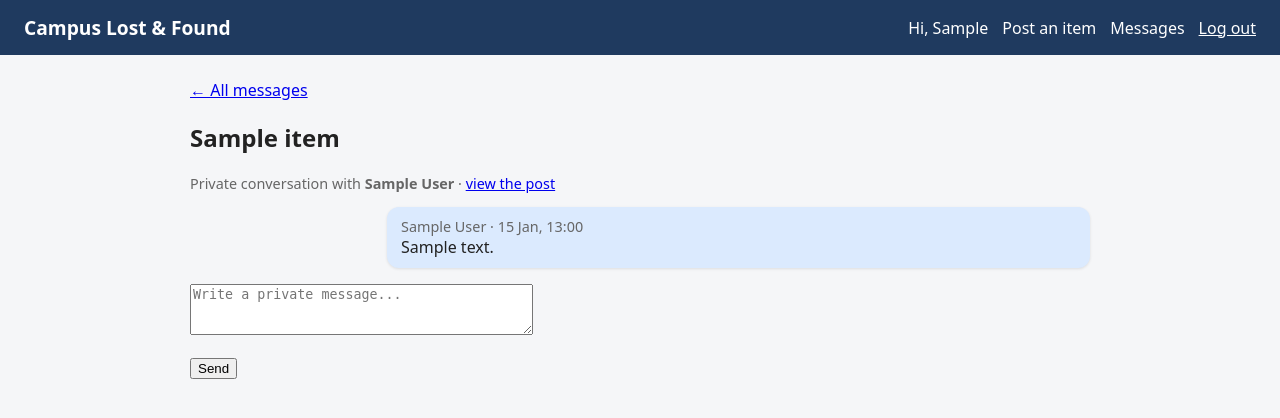
After one commit to ogutu21/campus_lostfound, a Django app: page /messages/1/ in a window 1280 px wide. The commit adds this page. Shown: the top 418 px of the page. Run offline with Django 5.2, Linux system fonts and the light colour scheme; a user stored in the database is signed in; tables that the repository leaves empty hold one stand-in row (values such as "Sample post").

Commit message:
Add private messaging

```diff
--- a/config/settings.py
+++ b/config/settings.py
@@ -66,6 +66,7 @@ TEMPLATES = [
                 "django.template.context_processors.request",
                 "django.contrib.auth.context_processors.auth",
                 "django.contrib.messages.context_processors.messages",
+                "items.context_processors.unread_messages",   # NEW: unread badge
             ],
         },
     },
--- a/items/admin.py
+++ b/items/admin.py
@@ -1,6 +1,6 @@
 from django.contrib import admin
 
-from .models import Comment, Item
+from .models import Comment, Item, Message, Thread
 
 
 @admin.register(Item)
@@ -11,3 +11,5 @@ class ItemAdmin(admin.ModelAdmin):
 
 
 admin.site.register(Comment)
+admin.site.register(Thread)
+admin.site.register(Message)
--- /dev/null
+++ b/items/context_processors.py
@@ -0,0 +1,16 @@
+from django.db.models import Q
+
+from .models import Message
+
+
+def unread_messages(request):
+    """Makes `unread_count` available in every template (for the nav badge)."""
+    if request.user.is_authenticated:
+        count = (
+            Message.objects.filter(is_read=False)
+            .filter(Q(thread__starter=request.user) | Q(thread__item__poster=request.user))
+            .exclude(sender=request.user)
+            .count()
+        )
+        return {"unread_count": count}
+    return {"unread_count": 0}
--- a/items/forms.py
+++ b/items/forms.py
@@ -1,6 +1,6 @@
 from django import forms
 
-from .models import Comment, Item
+from .models import Comment, Item, Message
 
 MAX_IMAGE_MB = 5
 
@@ -33,3 +33,11 @@ class CommentForm(forms.ModelForm):
         fields = ["body"]
         widgets = {"body": forms.Textarea(attrs={"rows": 3, "placeholder": "Write a comment..."})}
         labels = {"body": ""}
+
+
+class MessageForm(forms.ModelForm):
+    class Meta:
+        model = Message
+        fields = ["body"]
+        widgets = {"body": forms.Textarea(attrs={"rows": 3, "placeholder": "Write a private message..."})}
+        labels = {"body": ""}
--- a/items/models.py
+++ b/items/models.py
@@ -57,3 +57,37 @@ class Comment(models.Model):
 
     def __str__(self):
         return f"{self.author.id_number} on {self.item.title}"
+
+
+class Thread(models.Model):
+    """A private conversation about one item, between its poster and one other user."""
+    item = models.ForeignKey(Item, on_delete=models.CASCADE, related_name="threads")
+    starter = models.ForeignKey(settings.AUTH_USER_MODEL, on_delete=models.CASCADE,
+                                related_name="started_threads")
+    created_at = models.DateTimeField(auto_now_add=True)
+    updated_at = models.DateTimeField(auto_now=True)
+
+    class Meta:
+        ordering = ["-updated_at"]   # most recently active first
+        constraints = [
+            models.UniqueConstraint(fields=["item", "starter"],
+                                    name="one_thread_per_item_per_starter"),
+        ]
+
+    def __str__(self):
+        return f"{self.starter.id_number} about {self.item.title}"
+
+
+class Message(models.Model):
+    thread = models.ForeignKey(Thread, on_delete=models.CASCADE, related_name="messages")
+    sender = models.ForeignKey(settings.AUTH_USER_MODEL, on_delete=models.CASCADE,
+                               related_name="sent_messages")
+    body = models.TextField(max_length=1000)
+    created_at = models.DateTimeField(auto_now_add=True)
+    is_read = models.BooleanField(default=False)
+
+    class Meta:
+        ordering = ["created_at"]
+
+    def __str__(self):
+        return f"{self.sender.id_number}: {self.body[:30]}"
--- /dev/null
+++ b/items/templates/items/thread_detail.html
@@ -0,0 +1,28 @@
+{% extends "base.html" %}
+
+{% block title %}Conversation{% endblock %}
+
+{% block content %}
+<p><a href="{% url 'items:inbox' %}">&larr; All messages</a></p>
+
+<h2>{{ thread.item.title }}</h2>
+<p class="meta">
+  Private conversation with <strong>{{ other.get_full_name }}</strong> &middot;
+  <a href="{% url 'items:detail' thread.item.pk %}">view the post</a>
+</p>
+
+{% for m in chat %}
+  <div class="bubble {% if m.sender == user %}mine{% endif %}">
+    <div class="meta">{{ m.sender.get_full_name }} &middot; {{ m.created_at|date:"j M, H:i" }}</div>
+    {{ m.body|linebreaksbr }}
+  </div>
+{% empty %}
+  <p class="meta">No messages yet. Say hello below.</p>
+{% endfor %}
+
+<form method="post">
+  {% csrf_token %}
+  {{ form.as_p }}
+  <button type="submit">Send</button>
+</form>
+{% endblock %}
--- a/items/urls.py
+++ b/items/urls.py
@@ -11,5 +11,8 @@ urlpatterns = [
     path("<int:pk>/edit/", views.item_edit, name="edit"),
     path("<int:pk>/delete/", views.item_delete, name="delete"),
     path("<int:pk>/resolve/", views.item_resolve, name="resolve"),
+    path("<int:pk>/contact/", views.thread_start, name="thread_start"),
     path("comments/<int:pk>/delete/", views.comment_delete, name="comment_delete"),
+    path("messages/", views.inbox, name="inbox"),
+    path("messages/<int:pk>/", views.thread_detail, name="thread"),
 ]
--- a/items/views.py
+++ b/items/views.py
@@ -2,13 +2,13 @@ from django.conf import settings
 from django.contrib import messages
 from django.contrib.auth.decorators import login_required
 from django.core.paginator import Paginator
-from django.db.models import Q
+from django.db.models import Count, Q
 from django.http import HttpResponseForbidden
 from django.shortcuts import get_object_or_404, redirect, render
 from django.views.decorators.http import require_POST
 
-from .forms import CommentForm, ItemForm
-from .models import Comment, Item
+from .forms import CommentForm, ItemForm, MessageForm
+from .models import Comment, Item, Thread
 
 
 def item_list(request):
@@ -31,10 +31,9 @@ def item_list(request):
             | Q(location__icontains=query)
         )
 
-    paginator = Paginator(items, 10)                       # 10 posts per page
-    page_obj = paginator.get_page(request.GET.get("page"))  # safe for bad page numbers
+    paginator = Paginator(items, 10)
+    page_obj = paginator.get_page(request.GET.get("page"))
 
-    # Rebuild the filters as a query string, minus "page", for the Next/Previous links.
     params = request.GET.copy()
     params.pop("page", None)
 
@@ -134,3 +133,67 @@ def comment_delete(request, pk):
     item_pk = comment.item.pk
     comment.delete()
     return redirect("items:detail", pk=item_pk)
+
+
+# ---------- Private messaging ----------
+
+@login_required
+@require_POST
+def thread_start(request, pk):
+    """Open (or reuse) a private conversation with the poster of item `pk`."""
+    item = get_object_or_404(Item, pk=pk)
+    if item.poster == request.user:
+        messages.info(request, "This is your own post, so there is nobody to message.")
+        return redirect("items:detail", pk=item.pk)
+    thread, _created = Thread.objects.get_or_create(item=item, starter=request.user)
+    return redirect("items:thread", pk=thread.pk)
+
+
+@login_required
+def inbox(request):
+    user = request.user
+    threads = list(
+        Thread.objects.filter(Q(starter=user) | Q(item__poster=user))
+        .select_related("item", "item__poster", "starter")
+        .annotate(unread=Count(
+            "messages",
+            filter=Q(messages__is_read=False) & ~Q(messages__sender=user),
+        ))
+    )
+    for t in threads:
+        # The "other person" in this conversation, for display.
+        t.other = t.item.poster if user.pk == t.starter_id else t.starter
+    return render(request, "items/inbox.html", {"threads": threads})
+
+
+@login_required
+def thread_detail(request, pk):
+    thread = get_object_or_404(
+        Thread.objects.select_related("item", "item__poster", "starter"), pk=pk
+    )
+    # Authorization: only the two people in the conversation may open it.
+    if request.user.pk not in (thread.starter_id, thread.item.poster_id):
+        return HttpResponseForbidden("This conversation is private.")
+
+    if request.method == "POST":
+        form = MessageForm(request.POST)
+        if form.is_valid():
+            msg = form.save(commit=False)
+            msg.thread = thread
+            msg.sender = request.user
+            msg.save()
+            thread.save(update_fields=["updated_at"])   # bumps it to the top of the inbox
+            return redirect("items:thread", pk=thread.pk)
+    else:
+        form = MessageForm()
+
+    # Opening the conversation marks the other person's messages as read.
+    thread.messages.filter(is_read=False).exclude(sender=request.user).update(is_read=True)
+
+    other = thread.item.poster if request.user.pk == thread.starter_id else thread.starter
+    return render(request, "items/thread_detail.html", {
+        "thread": thread,
+        "chat": thread.messages.select_related("sender"),
+        "form": form,
+        "other": other,
+    })
--- a/templates/base.html
+++ b/templates/base.html
@@ -14,6 +14,8 @@
     nav form { margin: 0; }
     .linklike { background: none; border: none; color: #fff; cursor: pointer;
                 font: inherit; text-decoration: underline; padding: 0; }
+    .unread { background: #e67e22; color: #fff; border-radius: 10px;
+              padding: 1px 7px; font-size: .8rem; }
     main { max-width: 900px; margin: 24px auto; padding: 0 16px; }
     .messages { list-style: none; padding: 0; }
     .messages li { background: #e8f5e9; border-left: 4px solid #27ae60;
@@ -27,6 +29,9 @@
     form.search { display: flex; gap: 8px; margin-bottom: 20px; }
     form.search input, form.search select, form.search button { padding: 8px; }
     .errorlist { color: #c0392b; padding-left: 18px; }
+    .bubble { max-width: 75%; padding: 10px 14px; border-radius: 12px; margin-bottom: 10px;
+              background: #fff; box-shadow: 0 1px 3px rgba(0,0,0,.1); }
+    .bubble.mine { margin-left: auto; background: #dbeafe; }
   </style>
 </head>
 <body>
@@ -36,6 +41,7 @@
       {% if user.is_authenticated %}
         <span>Hi, {{ user.first_name }}</span>
         <a href="{% url 'items:create' %}">Post an item</a>
+        <a href="{% url 'items:inbox' %}">Messages{% if unread_count %} <span class="unread">{{ unread_count }}</span>{% endif %}</a>
         <form method="post" action="{% url 'accounts:logout' %}">
           {% csrf_token %}
           <button type="submit" class="linklike">Log out</button>
```
Also changed, not shown: items/templates/items/inbox.html (added, +20 -0 lines), items/templates/items/item_detail.html (+9 -0 lines), items/migrations/0003_thread_message_and_more.py (added), 1 other file.
